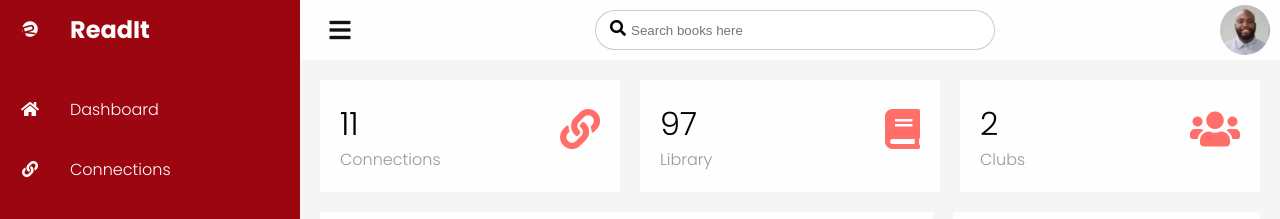
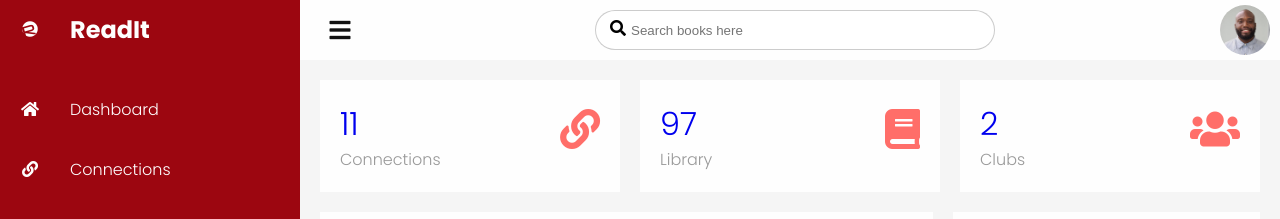
Before and after one commit to cliff-lilly-jean/Readit, a Vue app: page /dashboard in a window 1280 px wide. Shown: the top 219 px of the page. Built offline with nearby package versions, Linux system fonts and the light colour scheme.

Commit message:
More router-links

```diff
--- a/src/components/CardBox.vue
+++ b/src/components/CardBox.vue
@@ -1,8 +1,8 @@
 <template>
   <div id="card-box-component">
     <div class="cardBox">
-      <!-- TODO: Add a route to the Connections page -->
-      <div @click="routeToConnectionsPage" class="card">
+      <router-link to="/connections">
+        <div class="card">
           <div>
             <!-- TODO: Pull this data from the server -->
             <div class="numbers">{{ totalConnections }}</div>
@@ -12,7 +12,9 @@
             <i class="fas fa-link"></i>
           </div>
         </div>
-      <div @click="routeToLibraryPage" class="card">
+      </router-link>
+      <router-link to="/library">
+        <div class="card">
           <div>
             <!-- TODO: Pull this data from the server -->
             <div class="numbers">{{ booksInLibrary }}</div>
@@ -22,8 +24,10 @@
             <i class="fas fa-book"></i>
           </div>
         </div>
+      </router-link>
       <!-- TODO: Add a route to the Clubs page -->
-      <div @click="routeToClubsPage" class="card">
+      <router-link to="/clubs">
+        <div class="card">
           <div>
             <!-- TODO: Pull this data from the server -->
             <div class="numbers">{{ numberOfClubs }}</div>
@@ -33,6 +37,7 @@
             <i class="fas fa-users"></i>
           </div>
         </div>
+      </router-link>
     </div>
   </div>
 </template>
@@ -46,23 +51,6 @@ export default {
       totalConnections: 11,
       numberOfClubs: 2,
     };
-  },
-  methods: {
-    routeToLibraryPage() {
-      this.$router.push({ path: "/library" }).catch(() => {
-        this.$emit("routeToLibraryPage");
-      });
-    },
-    routeToConnectionsPage() {
-      this.$router.push({ path: "/connections" }).catch(() => {
-        this.$emit("routeToConnectionsPage");
-      });
-    },
-    routeToClubsPage() {
-      this.$router.push({ path: "/clubs" }).catch(() => {
-        this.$emit("routeToClubsPage");
-      });
-    },
   },
 };
 </script>
--- a/src/components/Navbar.vue
+++ b/src/components/Navbar.vue
@@ -17,11 +17,13 @@
         </ul>
         <!-- TODO: Switch the button copy to sign out once the user is logged in -->
         <p class="navbar__login" :class="{ 'sign-up': mode }">
-          <a @click="loginClicked">Login</a>
+          <router-link to="/sign-up" @click="loginClicked"> Login </router-link>
         </p>
-        <button @click="signUpButtonClicked" class="navbar__button button">
-          Sign up
-        </button>
+        <router-link to="/sign-up">
+          <button @click="signUpButtonClicked" class="navbar__button button">
+            Sign up
+          </button>
+        </router-link>
       </div>
     </div>
   </nav>
@@ -36,14 +38,10 @@ export default {
   },
   methods: {
     signUpButtonClicked() {
-      this.$router.push({ path: "/sign-up" }).catch(() => {
-        this.$emit("signUpButtonClicked");
-      });
+      this.$emit("signUpButtonClicked");
     },
     loginClicked() {
-      this.$router.push({ path: "/sign-up" }).catch(() => {
-        this.$emit("loginClicked");
-      });
+      this.$emit("loginClicked");
     },
   },
   computed: {},
--- a/src/components/RecentBooks.vue
+++ b/src/components/RecentBooks.vue
@@ -3,8 +3,7 @@
     <div class="recentBooks">
       <div class="cardHeader">
         <h2>Recent Books</h2>
-        <!-- TODO: Create a path to the Library page -->
-        <a @click="routeToLibraryPage" href="" class="btn">View All</a>
+        <router-link class="btn" to="/library">View All</router-link>
       </div>
       <table>
         <thead>
--- a/src/components/Topbar.vue
+++ b/src/components/Topbar.vue
@@ -14,9 +14,10 @@
           <i class="fas fa-search"></i>
         </label>
       </div>
-      <div class="user">
+      <!-- TODO: Route this to the settings page-->
+      <router-link to="/settings" class="user">
         <img src="../assets/images/_img/cliff-jean-portrait.jpg" alt="" />
-      </div>
+      </router-link>
     </div>
     <!-- Top Bar End -->
   </div>
```
Lines whose indentation alone changed are shown as unchanged.
